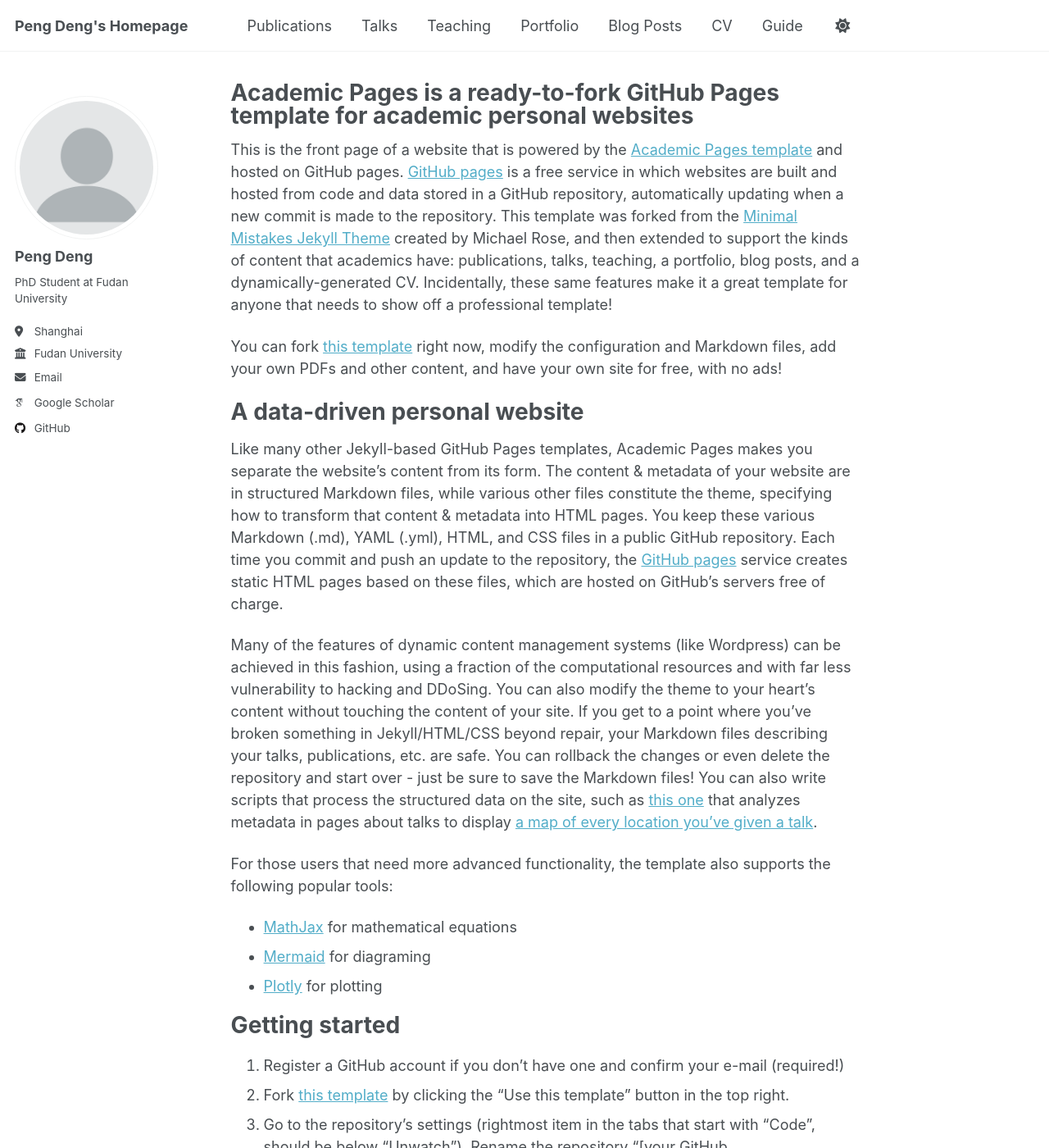
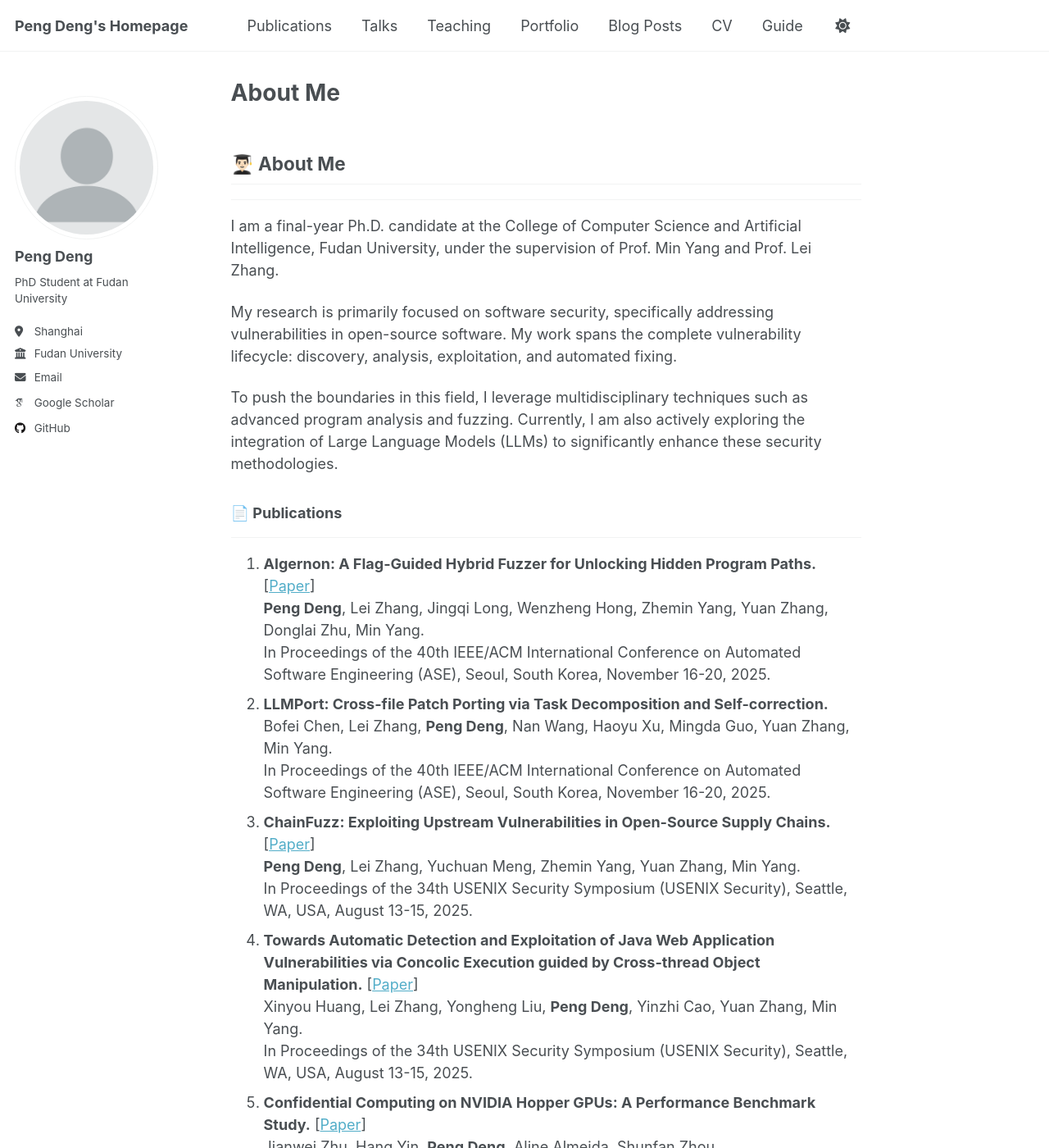
Before and after one commit to pengxdeng/pengxdeng.github.io, a Jekyll site: the page built from _pages/about.md, in a window 1280 px wide and 1400 px high. Shown: the whole window at 82% size. Built offline with Jekyll 4.4.1, drawn with Linux system fonts in a browser that asks for light colours; some web fonts are replaced; a script that is not in the unit is left out; some of the changed text lies outside the part shown.

Commit message:
Update about.md

```diff
--- a/_pages/about.md
+++ b/_pages/about.md
@@ -1,56 +1,48 @@
 ---
 permalink: /
-title: "Academic Pages is a ready-to-fork GitHub Pages template for academic personal websites"
+title: "About Me"
 author_profile: true
 redirect_from:
   - /about/
   - /about.html
 ---
+## 👨🏻‍🎓 About Me {#about-me}
+---
+I am a final-year Ph.D. candidate at the College of Computer Science and Artificial Intelligence, Fudan University, under the supervision of Prof. Min Yang and Prof. Lei Zhang.
 
-This is the front page of a website that is powered by the [Academic Pages template](https://github.com/academicpages/academicpages.github.io) and hosted on GitHub pages. [GitHub pages](https://pages.github.com) is a free service in which websites are built and hosted from code and data stored in a GitHub repository, automatically updating when a new commit is made to the repository. This template was forked from the [Minimal Mistakes Jekyll Theme](https://mmistakes.github.io/minimal-mistakes/) created by Michael Rose, and then extended to support the kinds of content that academics have: publications, talks, teaching, a portfolio, blog posts, and a dynamically-generated CV. Incidentally, these same features make it a great template for anyone that needs to show off a professional template!
+My research is primarily focused on software security, specifically addressing vulnerabilities in open-source software. My work spans the complete vulnerability lifecycle: discovery, analysis, exploitation, and automated fixing.
 
- You can fork [this template](https://github.com/academicpages/academicpages.github.io) right now, modify the configuration and Markdown files, add your own PDFs and other content, and have your own site for free, with no ads!
+To push the boundaries in this field, I leverage multidisciplinary techniques such as advanced program analysis and fuzzing. Currently, I am also actively exploring the integration of Large Language Models (LLMs) to significantly enhance these security methodologies.
 
-A data-driven personal website
-======
-Like many other Jekyll-based GitHub Pages templates, Academic Pages makes you separate the website's content from its form. The content & metadata of your website are in structured Markdown files, while various other files constitute the theme, specifying how to transform that content & metadata into HTML pages. You keep these various Markdown (.md), YAML (.yml), HTML, and CSS files in a public GitHub repository. Each time you commit and push an update to the repository, the [GitHub pages](https://pages.github.com/) service creates static HTML pages based on these files, which are hosted on GitHub's servers free of charge.
+### 📄 Publications {#publications}
+---
+1. <strong style="font-weight: bold;">Algernon: A Flag-Guided Hybrid Fuzzer for Unlocking Hidden Program Paths.</strong>  [<a href="/files/Algernon-ase25.pdf" target="_blank">Paper</a>]
+   <strong style="font-weight: bold;">Peng Deng</strong>, Lei Zhang, Jingqi Long, Wenzheng Hong, Zhemin Yang, Yuan Zhang, Donglai Zhu, Min Yang.
+   In Proceedings of the 40th IEEE/ACM International Conference on Automated Software Engineering (ASE), Seoul, South Korea, November 16-20, 2025.
+2. <strong style="font-weight: bold;">LLMPort: Cross-file Patch Porting via Task Decomposition and Self-correction.</strong>
+   Bofei Chen, Lei Zhang, <strong style="font-weight: bold;">Peng Deng</strong>, Nan Wang, Haoyu Xu, Mingda Guo, Yuan Zhang, Min Yang.
+   In Proceedings of the 40th IEEE/ACM International Conference on Automated Software Engineering (ASE), Seoul, South Korea, November 16-20, 2025.
+3. <strong style="font-weight: bold;">ChainFuzz: Exploiting Upstream Vulnerabilities in Open-Source Supply Chains.</strong> [<a href="/files/ChainFuzz-security25.pdf" target="_blank">Paper</a>]
+   <strong style="font-weight: bold;">Peng Deng</strong>, Lei Zhang, Yuchuan Meng, Zhemin Yang, Yuan Zhang, Min Yang.
+   In Proceedings of the 34th USENIX Security Symposium (USENIX Security), Seattle, WA, USA, August 13-15, 2025.
+4. <strong style="font-weight: bold;">Towards Automatic Detection and Exploitation of Java Web Application Vulnerabilities via Concolic Execution guided by Cross-thread Object Manipulation.</strong> [<a href="/files/JAEX-security25.pdf" target="_blank">Paper</a>]
+   Xinyou Huang, Lei Zhang, Yongheng Liu, <strong style="font-weight: bold;">Peng Deng</strong>, Yinzhi Cao, Yuan Zhang, Min Yang.
+   In Proceedings of the 34th USENIX Security Symposium (USENIX Security), Seattle, WA, USA, August 13-15, 2025.
+5. <strong style="font-weight: bold;">Confidential Computing on NVIDIA Hopper GPUs: A Performance Benchmark Study.</strong> [<a href="/files/TEE-Study.pdf" target="_blank">Paper</a>]
+   Jianwei Zhu, Hang Yin, <strong style="font-weight: bold;">Peng Deng</strong>, Aline Almeida, Shunfan Zhou.
+   Arxiv.
+6. <strong style="font-weight: bold;">NestFuzz: Enhancing Fuzzing with Comprehensive Understanding of Input Processing Logic.</strong> [<a href="/files/NestFuzz-ccs23.pdf" target="_blank">Paper</a>]
+   <strong style="font-weight: bold;">Peng Deng</strong>, Zhemin Yang, Lei Zhang, Guangliang Yang, Wenzheng Hong, Yuan Zhang, Min Yang.
+   In Proceedings of the 30th ACM Conference on Computer and Communications Security (CCS), Copenhagen, Denmark, November 26-30, 2023.
 
-Many of the features of dynamic content management systems (like Wordpress) can be achieved in this fashion, using a fraction of the computational resources and with far less vulnerability to hacking and DDoSing. You can also modify the theme to your heart's content without touching the content of your site. If you get to a point where you've broken something in Jekyll/HTML/CSS beyond repair, your Markdown files describing your talks, publications, etc. are safe. You can rollback the changes or even delete the repository and start over - just be sure to save the Markdown files! You can also write scripts that process the structured data on the site, such as [this one](https://github.com/academicpages/academicpages.github.io/blob/master/talkmap.ipynb) that analyzes metadata in pages about talks to display [a map of every location you've given a talk](https://academicpages.github.io/talkmap.html).
+### 🏅 Honors and Awards {#awards}
+---
+- 2025: National Scholarship of China
+- 2025: USENIX Security Student Grant
 
-For those users that need more advanced functionality, the template also supports the following popular tools:
-- [MathJax](https://www.mathjax.org/) for mathematical equations
-- [Mermaid](https://mermaid.js.org/) for diagraming
-- [Plotly](https://plotly.com/javascript/) for plotting
-
-Getting started
-======
-1. Register a GitHub account if you don't have one and confirm your e-mail (required!)
-1. Fork [this template](https://github.com/academicpages/academicpages.github.io) by clicking the "Use this template" button in the top right.
-1. Go to the repository's settings (rightmost item in the tabs that start with "Code", should be below "Unwatch"). Rename the repository "[your GitHub username].github.io", which will also be your website's URL.
-1. Set site-wide configuration and create content & metadata (see below -- also see [this set of diffs](http://archive.is/3TPas) showing what files were changed to set up [an example site](https://getorg-testacct.github.io) for a user with the username "getorg-testacct")
-1. Upload any files (like PDFs, .zip files, etc.) to the files/ directory. They will appear at https://[your GitHub username].github.io/files/example.pdf.
-1. Check status by going to the repository settings, in the "GitHub pages" section
-
-Site-wide configuration
-------
-The main configuration file for the site is in the base directory in [_config.yml](https://github.com/academicpages/academicpages.github.io/blob/master/_config.yml), which defines the content in the sidebars and other site-wide features. You will need to replace the default variables with ones about yourself and your site's github repository. The configuration file for the top menu is in [_data/navigation.yml](https://github.com/academicpages/academicpages.github.io/blob/master/_data/navigation.yml). For example, if you don't have a portfolio or blog posts, you can remove those items from that navigation.yml file to remove them from the header.
-
-Create content & metadata
-------
-For site content, there is one Markdown file for each type of content, which are stored in directories like _publications, _talks, _posts, _teaching, or _pages. For example, each talk is a Markdown file in the [_talks directory](https://github.com/academicpages/academicpages.github.io/tree/master/_talks). At the top of each Markdown file is structured data in YAML about the talk, which the theme will parse to do lots of cool stuff. The same structured data about a talk is used to generate the list of talks on the [Talks page](https://academicpages.github.io/talks), each [individual page](https://academicpages.github.io/talks/2012-03-01-talk-1) for specific talks, the talks section for the [CV page](https://academicpages.github.io/cv), and the [map of places you've given a talk](https://academicpages.github.io/talkmap.html) (if you run this [python file](https://github.com/academicpages/academicpages.github.io/blob/master/talkmap.py) or [Jupyter notebook](https://github.com/academicpages/academicpages.github.io/blob/master/talkmap.ipynb), which creates the HTML for the map based on the contents of the _talks directory).
-
-**Markdown generator**
-
-The repository includes [a set of Jupyter notebooks](https://github.com/academicpages/academicpages.github.io/tree/master/markdown_generator
-) that converts a CSV containing structured data about talks or presentations into individual Markdown files that will be properly formatted for the Academic Pages template. The sample CSVs in that directory are the ones I used to create my own personal website at stuartgeiger.com. My usual workflow is that I keep a spreadsheet of my publications and talks, then run the code in these notebooks to generate the Markdown files, then commit and push them to the GitHub repository.
-
-How to edit your site's GitHub repository
-------
-Many people use a git client to create files on their local computer and then push them to GitHub's servers. If you are not familiar with git, you can directly edit these configuration and Markdown files directly in the github.com interface. Navigate to a file (like [this one](https://github.com/academicpages/academicpages.github.io/blob/master/_talks/2012-03-01-talk-1.md) and click the pencil icon in the top right of the content preview (to the right of the "Raw | Blame | History" buttons). You can delete a file by clicking the trashcan icon to the right of the pencil icon. You can also create new files or upload files by navigating to a directory and clicking the "Create new file" or "Upload files" buttons.
-
-Example: editing a Markdown file for a talk
-![Editing a Markdown file for a talk](/images/editing-talk.png)
-
-For more info
-------
-More info about configuring Academic Pages can be found in [the guide](https://academicpages.github.io/markdown/), the [growing wiki](https://github.com/academicpages/academicpages.github.io/wiki), and you can always [ask a question on GitHub](https://github.com/academicpages/academicpages.github.io/discussions). The [guides for the Minimal Mistakes theme](https://mmistakes.github.io/minimal-mistakes/docs/configuration/) (which this theme was forked from) might also be helpful.
+### 🎓 Academic Services {#services}
+---
+- <strong style="font-weight: bold;">External Reviewer</strong>
+  - USENIX ATC 2025
+  - CCS 2024
+  - USENIX Security 2023
```
